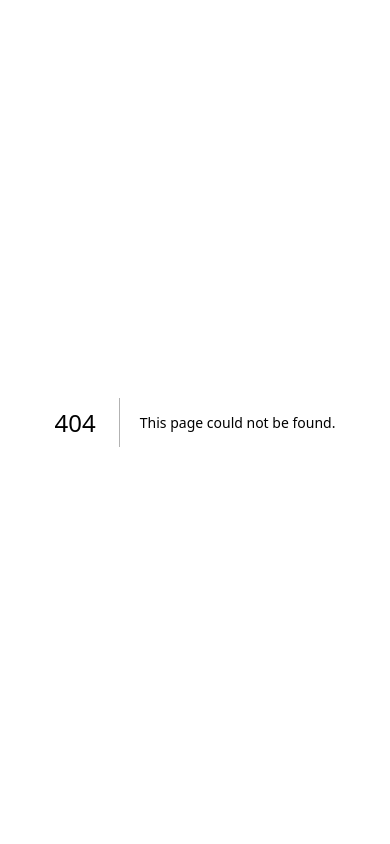
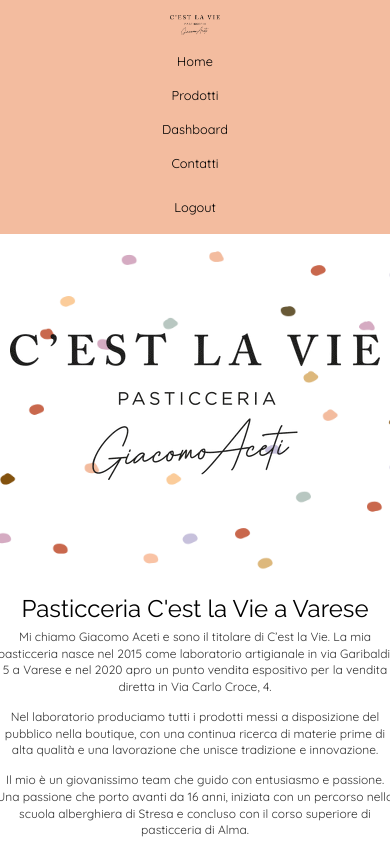
Before and after one commit to RobyC0ding/PW4_Gruppo6_Frontend, a Next.js app in the folder cest_la_vie/: page /home-utente in a window 390 px wide. Before the commit this address had no page. Shown: the top 844 px of the page. Built offline with nearby package versions, Linux system fonts and the light colour scheme.

Commit message:
creazione pagina home-utente

```diff
--- /dev/null
+++ b/cest_la_vie/app/home-utente/page.js
@@ -0,0 +1,20 @@
+import styles from "@/app/page.module.css";
+import ParallaxSection from "@/components/parallaxSection";
+import AboutUs from "@/components/aboutUs";
+import HomeProdutcs from "@/components/homeProducts";
+import CallToAction from "@/components/callToAction";
+import Footer from "@/components/footer";
+import HeaderLoginUtente from "@/components/headerLoginUtente";
+
+export default function Home() {
+    return (
+        <body className={styles.body}>
+        <HeaderLoginUtente />
+        <ParallaxSection />
+        <AboutUs />
+        <HomeProdutcs />
+        <CallToAction />
+        <Footer />
+        </body>
+    );
+}
--- a/cest_la_vie/app/login/page.js
+++ b/cest_la_vie/app/login/page.js
@@ -77,8 +77,7 @@ export default function LoginForm() {
                 throw new Error(errorText || 'Errore nella connessione con l’API');
             }
 
-            // Se il login è riuscito, fai il redirect alla home
-            router.push('/');
+            router.push('/home-utente');
 
         } catch (error) {
             console.error('Errore nel login:', error);
--- /dev/null
+++ b/cest_la_vie/components/headerLoginUtente.js
@@ -0,0 +1,53 @@
+'use client'
+import Link from 'next/link';
+import {usePathname} from 'next/navigation';
+import styles from './header.module.css';
+import Image from 'next/image';
+import logoImg from '@/public/logo.jpeg';
+
+
+export default function HeaderLoginUtente() {
+    const pathname = usePathname();
+
+    return (
+        <header className={styles.header}>
+            <nav className={styles.nav}>
+                <Link href="/">
+                    <Image className={styles.logo} src={logoImg} alt="C'est la Vie" priority/>
+                </Link>
+                <div className={styles.centerLinks}>
+                    <Link href="/" passHref>
+                        <p
+                            className={`${styles.link} ${pathname === '/' ? styles.active : ''}`}
+                        >Home</p>
+                    </Link>
+                    <Link href="/" passHref>
+                        <p
+                            className={`${styles.link} ${pathname === '/prodotti' ? styles.active : ''}`}
+                        >Prodotti</p>
+                    </Link>
+                    <Link href="/" passHref>
+                        <p
+                            className={`${styles.link} ${pathname === '/dashboard-utente' ? styles.active : ''}`}
+                        >Dashboard</p>
+                    </Link>
+                    <Link href="/contatti" passHref>
+                        <p
+                            className={`${styles.link} ${pathname === '/contatti' ? styles.active : ''}`}
+                        >Contatti</p>
+                    </Link>
+                </div>
+                    <div className={styles.rightLink}>
+                        <Link href="/" passHref>
+                            <p
+                                className={`${styles.link} ${pathname === '/logout' ? styles.active : ''}`}
+                            >Logout</p>
+                        </Link>
+                    </div>
+
+
+
+            </nav>
+        </header>
+    );
+}
--- /dev/null
+++ b/cest_la_vie/components/headerLoginUtente.module.css
@@ -0,0 +1,110 @@
+.header {
+    background-color: #f3bc9f;
+    padding: 30px;
+    display: flex;
+    justify-content: center;
+}
+
+.nav {
+    display: flex;
+    width: 100%;
+    max-width: 1200px;
+    align-items: center;
+    position: relative;
+}
+
+.logo {
+    width: 80px;
+    height: auto;
+}
+
+.centerLinks {
+    display: flex;
+    gap: 20px;
+    margin: 0 auto;
+    position: absolute;
+    left: 50%;
+    transform: translateX(-50%);
+}
+
+.rightLink {
+    display: flex;
+    margin-left: auto;
+}
+
+.link {
+    font-family: 'Quicksand';
+    font-weight: 400;
+    font-size: 1rem;
+    color: black;
+    text-decoration: none;
+    padding: 5px 10px;
+}
+
+.active {
+    border: 1px solid black;
+}
+
+@media (max-width: 768px) {
+    .header {
+        padding: 20px;
+    }
+
+    .nav {
+        flex-direction: column;
+        align-items: center;
+    }
+
+    .logo {
+        width: 60px;
+    }
+
+    .centerLinks {
+        flex-direction: column;
+        align-items: center;
+        position: static;
+        transform: none;
+        margin: 10px 0;
+    }
+
+    .rightLink {
+        margin-left: 0;
+        margin-top: 10px;
+    }
+
+    .link {
+        font-size: 0.9rem;
+    }
+}
+
+@media (max-width: 480px) {
+    .header {
+        padding: 15px;
+    }
+
+    .nav {
+        width: 100%;
+        flex-direction: column;
+        align-items: center;
+    }
+
+    .logo {
+        width: 50px;
+    }
+
+    .centerLinks {
+        flex-direction: column;
+        gap: 10px;
+        margin: 10px 0;
+    }
+
+    .rightLink {
+        margin-left: 0;
+        margin-top: 10px;
+    }
+
+    .link {
+        font-size: 0.8rem;
+        padding: 4px 8px;
+    }
+}
```
